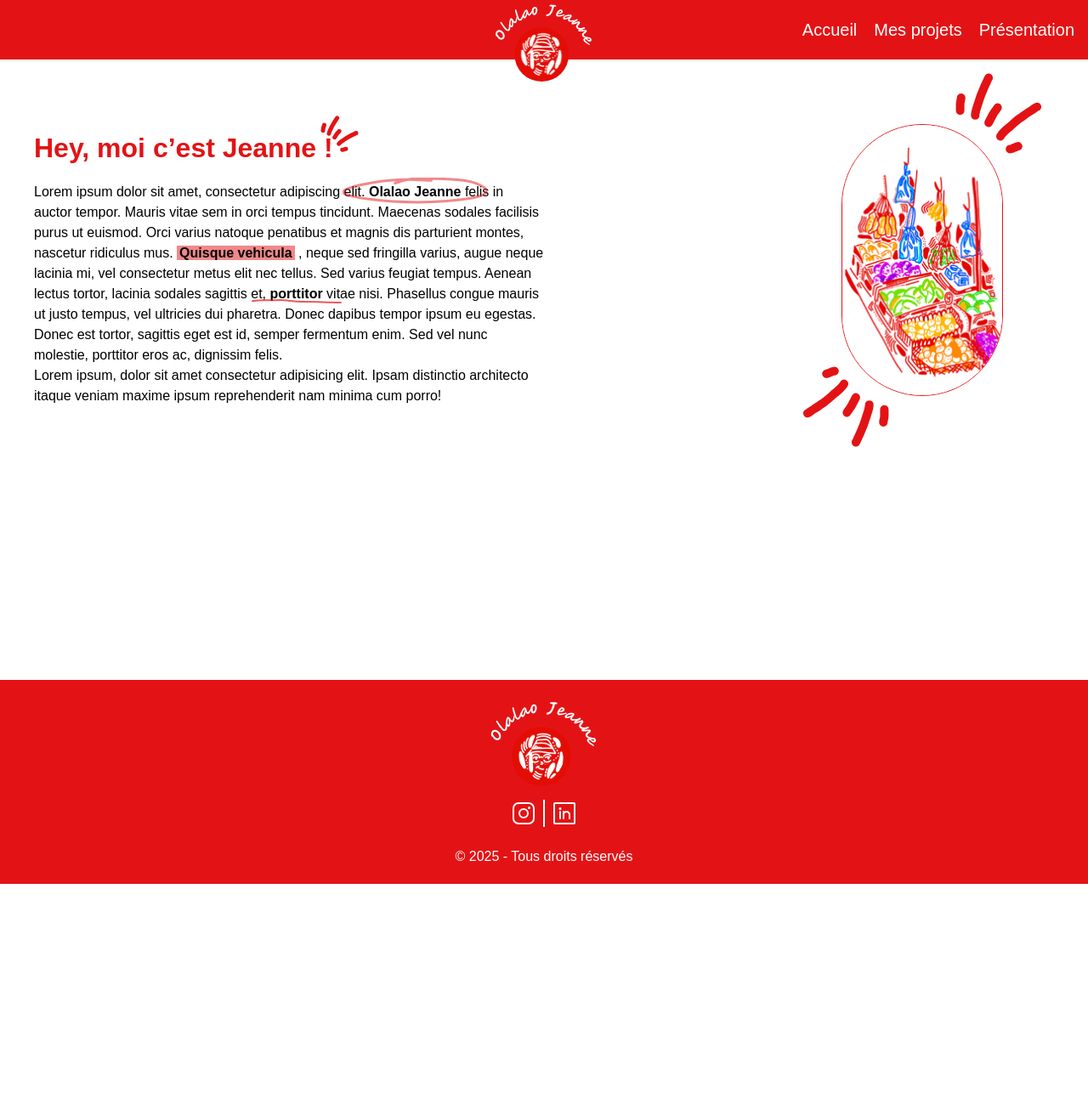
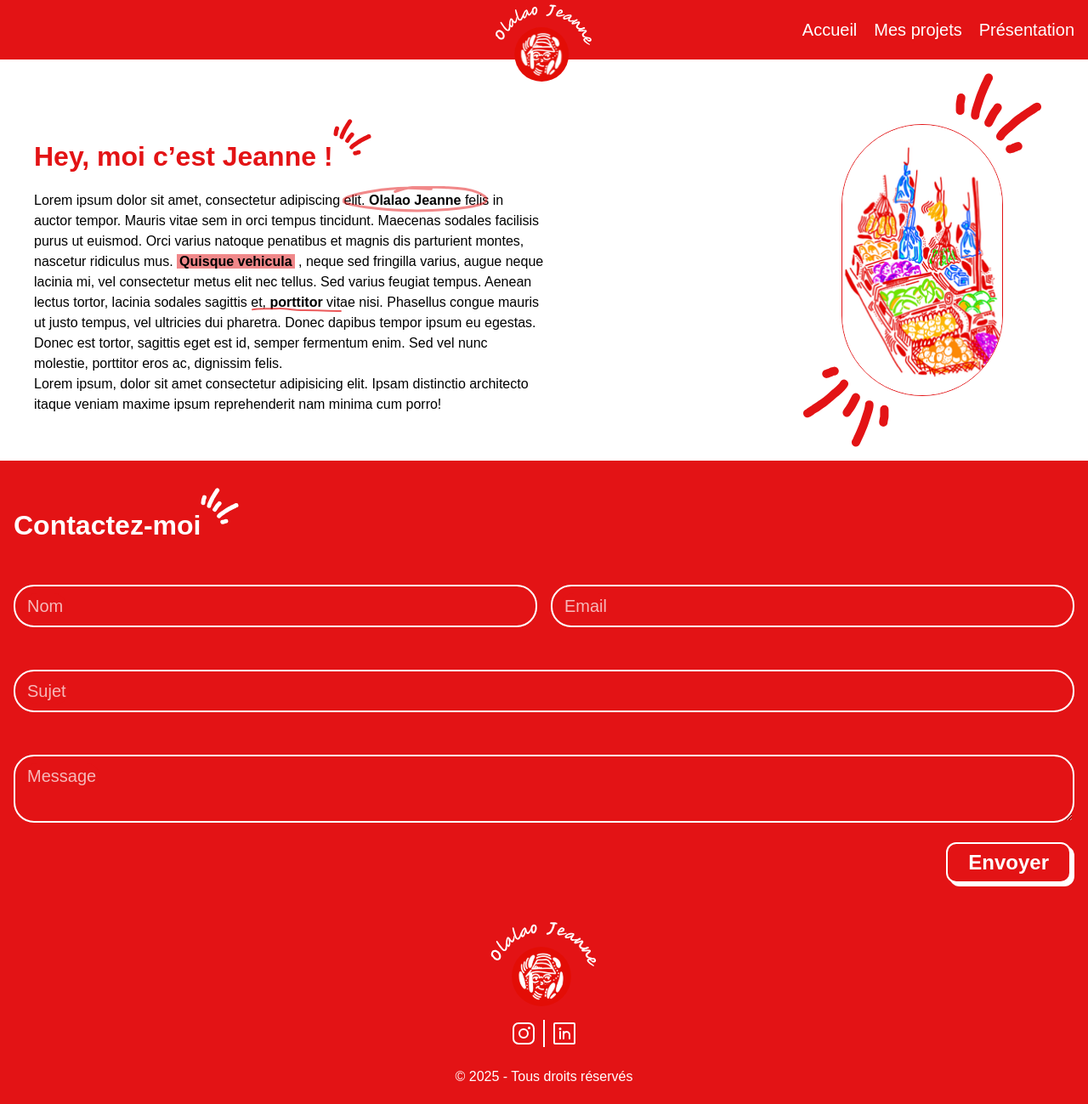
Before and after one commit to LeBonMimo/portfolio-jeanne, a Nuxt app: page /about in a window 1280 px wide. Shown: the whole page at 85% size. Before the commit the page ends 1040 px from the top, so only its background shows below. Built offline with nearby package versions, Linux system fonts and the light colour scheme.

Commit message:
formulaire de contact

```diff
--- a/assets/css/Description.scss
+++ b/assets/css/Description.scss
@@ -25,13 +25,10 @@
       span{
         font-family: inherit;
         position: relative;
+      }
 
-        &::before{
-          content: url('@/assets/images/strokes-small.svg');
-          position: absolute;
-          right: -30px;
-          top: -20px;
-        }
+      svg{
+        margin-bottom: 12px;
       }
     }
 
--- /dev/null
+++ b/assets/css/contactForm.scss
@@ -0,0 +1,152 @@
+@use 'vars' as v;
+
+.contact {
+  width: 100%;
+  background-color: v.$color-primary;
+  background-image: radial-gradient(v.$color-light 0.5px, transparent 0.5px), radial-gradient(v.$color-light 0.5px, v.$color-primary 0.5px);
+  background-size: 40px 40px;
+  background-position: 0 0,20px 20px;
+  padding: 1rem;
+  color: v.$color-light;
+
+  h1{
+    font-size: v.$fs-700;
+    margin-block: 1rem;
+
+    span{
+      font-family: inherit;
+      position: relative;
+
+    }
+
+    svg{
+      margin-bottom: 12px;
+    }
+  }
+
+  .form-input{
+    position: relative;
+    margin-bottom: 20px;
+  }
+
+  label{
+    display: inline-block;
+    font-size: v.$fs-400;
+    background-color: v.$color-primary;
+    padding-inline: 4px;
+
+    // &:has(+ textarea){
+    //   top: 24px;
+    //   left: 14px;
+    //   transform: translateY(-50%);
+    // }
+
+    @supports (not (-ms-ime-align:auto)) {
+      border-radius: 22px;
+      opacity: .7;
+      transform: translate(.75rem, 2.5rem);
+      transition: all 0.2s ease-out;
+
+      &:has(+ input:focus), &:has(+ textarea:focus), &:has(+ input:not(:placeholder-shown)), &:has(+ textarea:not(:placeholder-shown)){
+        transform: translate(1.5rem, 1rem);
+        opacity: 1;
+      }
+    }
+
+  }
+
+  input, textarea {
+    font-size: v.$fs-400;
+    color: inherit;
+    width: 100%;
+    padding: 8px;
+    border: 2px solid v.$color-light;
+    border-radius: 24px;
+    background-color: v.$color-primary;
+    transition: border-color 0.2s ease;
+
+    &:focus{
+      outline: none;
+    }
+  }
+
+
+  .form-button-container{
+    display: flex;
+    justify-content: end;
+  }
+
+  &-button{
+    text-align: end;
+
+    &-wrapper{
+      display: inline-block;
+      width: 134px;
+      height: 51.5px;
+      text-align: center;
+    }
+
+    button{
+      cursor: pointer;
+      background-color: v.$color-primary;
+      border: 2px solid v.$color-light;
+      border-radius: 12px;
+      padding-inline: 1.5rem;
+      padding-block: .5rem;
+      text-decoration: none;
+      font-weight: bold;
+      white-space: nowrap;
+      transition: all .20s ease-out;
+      transform: translate(-0.25rem,-0.25rem);
+      box-shadow: 0.25rem 0.25rem v.$color-light;
+      color: v.$color-light;
+      font-size: v.$fs-500;
+      font-family: inherit;
+
+      &:active {
+        transform: translate(0,0);
+        box-shadow: none;
+      }
+    }
+  }
+}
+
+.message{
+  padding: 1rem;
+  border-radius: 18px;
+}
+
+.success{
+  background-color: v.$color-success;
+}
+
+@media screen and (min-width: 768px){
+  .form-semicolumn{
+    display: flex;
+    gap: 1rem;
+    & div{
+      width: 100%;
+    }
+  }
+}
+
+
+@keyframes loading-btn--fade-in {
+  0% {
+      opacity: 0;
+  }
+
+  100% {
+      opacity: 1;
+  }
+}
+
+@keyframes loading-btn--rotation {
+  0% {
+      transform: translate(-50%, -50%) rotate(0deg);
+  }
+
+  100% {
+      transform: translate(-50%, -50%) rotate(360deg);
+  }
+}
--- a/assets/css/fonts.scss
+++ b/assets/css/fonts.scss
@@ -1,4 +1,4 @@
-h1,h2,h3,h4,h5,h6,a {
+h1,h2,h3,h4,h5,h6,a,button,label {
   font-family: 'Degular', sans-serif;
 }
 
--- a/assets/css/main.scss
+++ b/assets/css/main.scss
@@ -32,7 +32,6 @@ body {
   text-rendering: optimizeSpeed;
   line-height: 1.5;
   background-color: #ffffff;
-  color: #000000;
 }
 
 /* Remove list styles on ul, ol elements with a list role */
@@ -66,7 +65,6 @@ picture {
 }
 
 /* Reset form elements */
-button,
 input,
 textarea,
 select {
--- a/assets/css/vars.scss
+++ b/assets/css/vars.scss
@@ -5,6 +5,8 @@ $color-primary: #E31315;
 $color-primary-transparent: #e2121680;
 $color-secondary: #763ADD;
 $color-bg: #2A1650;
+
+$color-success: #22BB33;
 
 // Fonts
 $font-title: 'Coolvetica', sans-serif;
--- /dev/null
+++ b/components/ContactForm.vue
@@ -0,0 +1,160 @@
+<template>
+  <div class="contact">
+    <h1><span>Contactez-moi</span>
+      <svg width="45" height="43" viewBox="0 0 45 43" fill="none" xmlns="http://www.w3.org/2000/svg">
+        <path
+          d="M9.9544 21.2011C10.1844 19.3487 11.3706 17.2095 12.0361 15.8889C12.9335 14.1082 13.7957 12.0718 14.767 10.5027C15.8026 8.82976 16.8217 6.9484 17.9114 5.47721C18.4138 4.79892 19.129 3.32239 19.6214 2.90422"
+          stroke="currentColor" stroke-width="5" stroke-linecap="round" />
+        <path
+          d="M21.7385 33.1558C22.9539 31.4207 25.3899 29.9831 26.8188 29.0546C28.7456 27.8025 30.765 26.2698 32.6654 25.2775C34.6914 24.2196 36.8068 22.9404 38.7892 22.1201C39.7032 21.7419 41.2685 20.6859 42.0369 20.5651"
+          stroke="currentColor" stroke-width="5" stroke-linecap="round" />
+        <path
+          d="M3 17.6484C3.14208 16.504 3.28416 15.3597 3.42623 14.2153C3.55464 13.181 4.34703 12.2138 4.48413 11.1096"
+          stroke="currentColor" stroke-width="5" stroke-linecap="round" />
+        <path
+          d="M16.622 25.5457C17.5001 24.2637 18.3782 22.9817 19.2563 21.6997C20.05 20.541 21.2601 19.6429 22.1075 18.4058"
+          stroke="currentColor" stroke-width="5" stroke-linecap="round" />
+        <path
+          d="M25.752 40.1879C26.1691 40.0717 26.6025 40.1971 27.0196 40.1099C27.3925 40.032 27.6788 39.7049 28.0648 39.6801C28.738 39.6369 29.3884 39.2785 30.0248 39.273"
+          stroke="currentColor" stroke-width="5" stroke-linecap="round" />
+      </svg>
+
+    </h1>
+
+    <p v-if="error" style="color: white;">{{ error }}</p>
+    <div v-if="success" class="message success">
+      <p>{{ success }}</p>
+    </div>
+
+    <form @submit.prevent="handleSubmit">
+      <div class="form-semicolumn">
+        <div class="form-input">
+          <label for="name">Nom</label>
+          <input
+          id="name"
+          type="text"
+          name="name"
+          v-model="formData.name"
+          placeholder=" "
+          oninvalid="this.setCustomValidity('Entrez votre nom')"
+          oninput="this.setCustomValidity('')"
+          required />
+        </div>
+
+        <div class="form-input">
+          <label for="email">Email</label>
+          <input
+          id="email"
+          type="email"
+          name="email"
+          v-model="formData.email"
+          placeholder=" "
+          oninvalid="this.setCustomValidity('Entrez votre email')"
+          oninput="this.setCustomValidity('')"
+          required />
+        </div>
+      </div>
+
+      <div class="form-input">
+        <label for="subject">Sujet</label>
+        <input
+        id="subject"
+        type="text"
+        name="subject"
+        placeholder=" "
+        v-model="formData.subject" />
+      </div>
+
+      <div class="form-input">
+        <label for="message">Message</label>
+        <textarea
+        id="message"
+        name="message"
+        v-model="formData.message"
+        placeholder=" "
+        oninvalid="this.setCustomValidity('Entrez un message')"
+        oninput="this.setCustomValidity('')"
+        required></textarea>
+      </div>
+      <div class="contact-button">
+          <button type="submit" >
+            Envoyer
+          </button>
+      </div>
+    </form>
+  </div>
+</template>
+
+<script setup>
+import { ref } from 'vue';
+import emailjs from '@emailjs/browser';
+
+const formData = ref({
+  name: '',
+  email: '',
+  subject: '',
+  message: ''
+});
+
+const error = ref('');
+const success = ref('');
+
+const validateEmail = (email) => {
+  const regex = /^[^\s@]+@[^\s@]+\.[^\s@]+$/;
+  return regex.test(email);
+};
+
+const sendEmail = (templateParams) => {
+  const serviceID = 'service_twldyyu';
+  const templateID = 'template_70ohod8';
+  const userID = 'lh9pqZdkamPYgoSUw';
+
+  emailjs.send(serviceID, templateID, templateParams, userID)
+    .then((response) => {
+      console.log('SUCCESS!', response.status, response.text);
+      success.value = 'Votre message a été envoyé avec succès.';
+      error.value = '';
+      formData.value = {
+        name: '',
+        email: '',
+        subject: '',
+        message: ''
+      };
+    }, (err) => {
+      console.error('FAILED...', err);
+      error.value = "Une erreur s'est produite lors de l'envoi de votre message.";
+    });
+};
+
+const handleSubmit = () => {
+
+  if (!formData.value.name || !formData.value.email || !formData.value.message) {
+    error.value = 'Tous les champs obligatoires doivent être remplis.';
+    success.value = '';
+    return;
+  }
+
+  if (!validateEmail(formData.value.email)) {
+    error.value = 'Veuillez entrer une adresse email valide.';
+    success.value = '';
+    return;
+  }
+
+  const templateParams = {
+    from_name: formData.value.name,
+    from_email: formData.value.email,
+    subject: formData.value.subject,
+    message: formData.value.message
+  };
+
+  sendEmail(templateParams);
+};
+
+</script>
+
+
+
+
+<style lang="scss" scoped>
+@use '@/assets/css/contactForm.scss';
+</style>
--- a/components/Description.vue
+++ b/components/Description.vue
@@ -2,8 +2,28 @@
   <section class="description">
     <div class="description-container">
       <div class="description-text">
-        <h1><span>Hey, moi c’est Jeanne !</span></h1>
-        <p>Lorem ipsum dolor sit amet, consectetur adipiscing elit. <span class="small-circle">Olalao Jeanne</span> felis in auctor tempor. Mauris vitae
+        <h1>
+          <span>Hey, moi c’est Jeanne !</span>
+          <svg width="45" height="43" viewBox="0 0 45 43" fill="none" xmlns="http://www.w3.org/2000/svg">
+            <path
+              d="M9.9544 21.2011C10.1844 19.3487 11.3706 17.2095 12.0361 15.8889C12.9335 14.1082 13.7957 12.0718 14.767 10.5027C15.8026 8.82976 16.8217 6.9484 17.9114 5.47721C18.4138 4.79892 19.129 3.32239 19.6214 2.90422"
+              stroke="currentColor" stroke-width="5" stroke-linecap="round" />
+            <path
+              d="M21.7385 33.1558C22.9539 31.4207 25.3899 29.9831 26.8188 29.0546C28.7456 27.8025 30.765 26.2698 32.6654 25.2775C34.6914 24.2196 36.8068 22.9404 38.7892 22.1201C39.7032 21.7419 41.2685 20.6859 42.0369 20.5651"
+              stroke="currentColor" stroke-width="5" stroke-linecap="round" />
+            <path
+              d="M3 17.6484C3.14208 16.504 3.28416 15.3597 3.42623 14.2153C3.55464 13.181 4.34703 12.2138 4.48413 11.1096"
+              stroke="currentColor" stroke-width="5" stroke-linecap="round" />
+            <path
+              d="M16.622 25.5457C17.5001 24.2637 18.3782 22.9817 19.2563 21.6997C20.05 20.541 21.2601 19.6429 22.1075 18.4058"
+              stroke="currentColor" stroke-width="5" stroke-linecap="round" />
+            <path
+              d="M25.752 40.1879C26.1691 40.0717 26.6025 40.1971 27.0196 40.1099C27.3925 40.032 27.6788 39.7049 28.0648 39.6801C28.738 39.6369 29.3884 39.2785 30.0248 39.273"
+              stroke="currentColor" stroke-width="5" stroke-linecap="round" />
+          </svg>
+        </h1>
+        <p>Lorem ipsum dolor sit amet, consectetur adipiscing elit. <span class="small-circle">Olalao Jeanne</span>
+          felis in auctor tempor. Mauris vitae
           sem
           in orci tempus tincidunt. Maecenas sodales facilisis purus ut euismod. Orci varius natoque penatibus et magnis
           dis
@@ -12,7 +32,8 @@
           mi,
           vel consectetur metus elit nec tellus. Sed varius feugiat tempus. Aenean lectus tortor, lacinia sodales
           sagittis
-          et, <span class="underline">porttitor</span> vitae nisi. Phasellus congue mauris ut justo tempus, vel ultricies dui pharetra. Donec dapibus
+          et, <span class="underline">porttitor</span> vitae nisi. Phasellus congue mauris ut justo tempus, vel
+          ultricies dui pharetra. Donec dapibus
           tempor ipsum eu egestas. Donec est tortor, sagittis eget est id, semper fermentum enim. Sed vel nunc molestie,
           porttitor eros ac, dignissim felis.</p>
         <p>Lorem ipsum, dolor sit amet consectetur adipisicing elit. Ipsam distinctio architecto itaque veniam maxime
@@ -20,7 +41,8 @@
           reprehenderit nam minima cum porro!</p>
       </div>
       <div class="description-photo">
-        <svg width="101" height="95" class="strokes-top" viewBox="0 0 101 95" fill="none" xmlns="http://www.w3.org/2000/svg">
+        <svg width="101" height="95" class="strokes-top" viewBox="0 0 101 95" fill="none"
+          xmlns="http://www.w3.org/2000/svg">
           <path
             d="M77.7089 45.1393C77.7089 49.4089 75.7409 54.5989 74.6688 57.7839C73.2231 62.079 71.9205 66.9442 70.2606 70.7798C68.491 74.8689 66.8117 79.4266 64.8729 83.0731C63.979 84.7543 62.842 88.3074 61.9003 89.3954"
             stroke-width="10" stroke-linecap="round" />
@@ -41,7 +63,8 @@
         <div class="img-container">
           <img src="@/assets/images/marché_.png" alt="photo de Jeanne">
         </div>
-        <svg width="101" height="95" class="strokes-bottom" viewBox="0 0 101 95" fill="none" xmlns="http://www.w3.org/2000/svg">
+        <svg width="101" height="95" class="strokes-bottom" viewBox="0 0 101 95" fill="none"
+          xmlns="http://www.w3.org/2000/svg">
           <path
             d="M77.7089 45.1393C77.7089 49.4089 75.7409 54.5989 74.6688 57.7839C73.2231 62.079 71.9205 66.9442 70.2606 70.7798C68.491 74.8689 66.8117 79.4266 64.8729 83.0731C63.979 84.7543 62.842 88.3074 61.9003 89.3954"
             stroke="white" stroke-width="10" stroke-linecap="round" />
--- a/package.json
+++ b/package.json
@@ -10,9 +10,11 @@
     "postinstall": "nuxt prepare"
   },
   "dependencies": {
+    "@emailjs/browser": "^4.4.1",
     "@nuxt/fonts": "^0.10.3",
     "@nuxt/icon": "^1.10.3",
     "@nuxt/image": "^1.9.0",
+    "emailjs-com": "^3.2.0",
     "nuxt": "^3.15.1",
     "vue": "latest",
     "vue-router": "latest"
--- a/pages/about.vue
+++ b/pages/about.vue
@@ -1,6 +1,7 @@
 <template>
   <div class="about">
     <Description />
+    <ContactForm />
   </div>
 </template>
 
```
Also changed, not shown: assets/images/strokes-small.svg, 1 other file (tests, documents, lock files or other folders).
